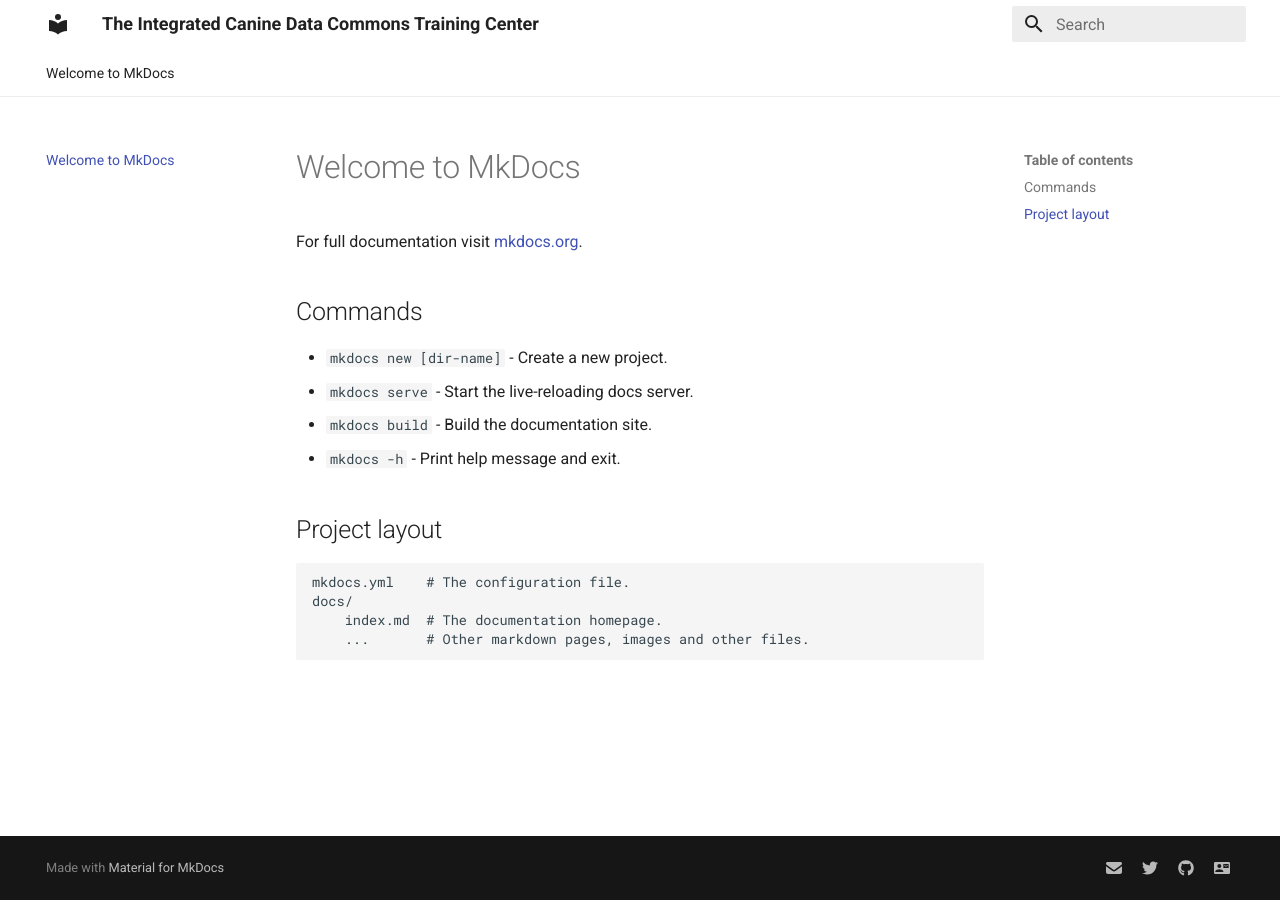
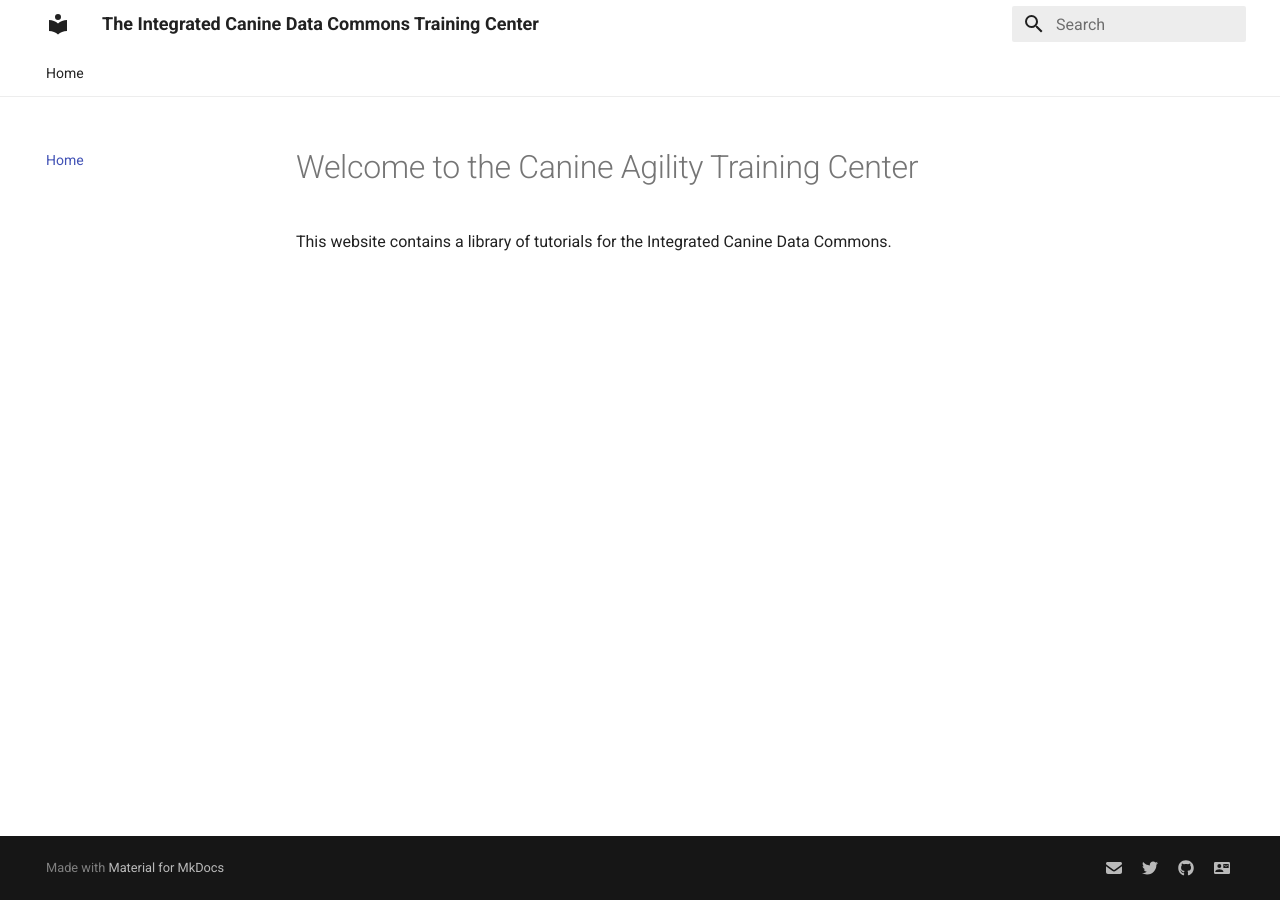
Before and after one commit to CBIIT/icdc-bioinformatics, an MkDocs documentation site: the page built from docs/index.md, in a window 1280 px wide. Built offline with MkDocs 1.6.1 and Material for MkDocs 9.7.7, drawn with Linux system fonts in a browser that asks for light colours; nearby versions of some CDN libraries; library files that are not in the unit come from our copies; comment, search, counter and statistics services are not loaded.

Commit message:
Update index.md

```diff
--- a/docs/index.md
+++ b/docs/index.md
@@ -1,17 +1,9 @@
-# Welcome to MkDocs
+---
+layout: page
+title: Home
+---
 
-For full documentation visit [mkdocs.org](https://www.mkdocs.org).
+Welcome to the Canine Agility Training Center
+========================================================
 
-## Commands
-
-* `mkdocs new [dir-name]` - Create a new project.
-* `mkdocs serve` - Start the live-reloading docs server.
-* `mkdocs build` - Build the documentation site.
-* `mkdocs -h` - Print help message and exit.
-
-## Project layout
-
-    mkdocs.yml    # The configuration file.
-    docs/
-        index.md  # The documentation homepage.
-        ...       # Other markdown pages, images and other files.
+This website contains a library of tutorials for the Integrated Canine Data Commons.
```
